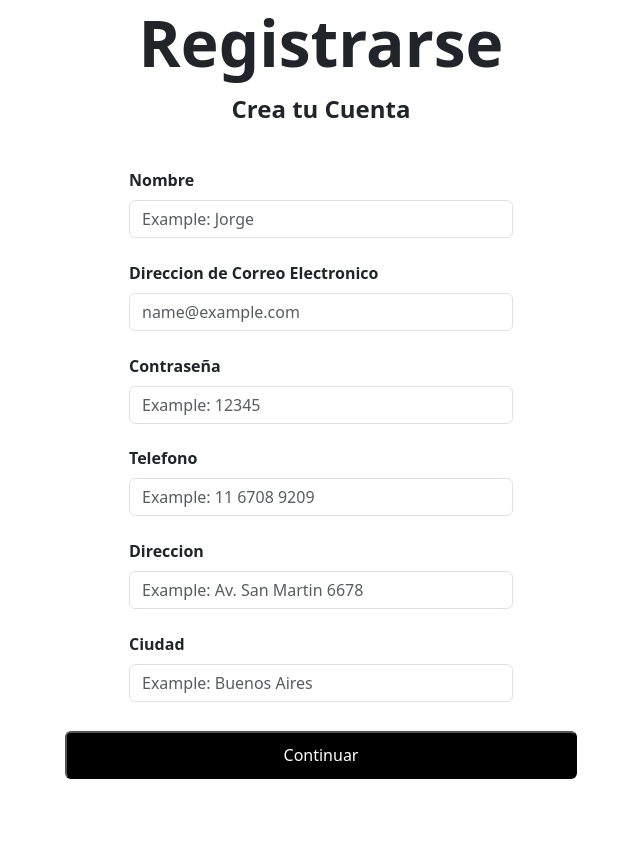
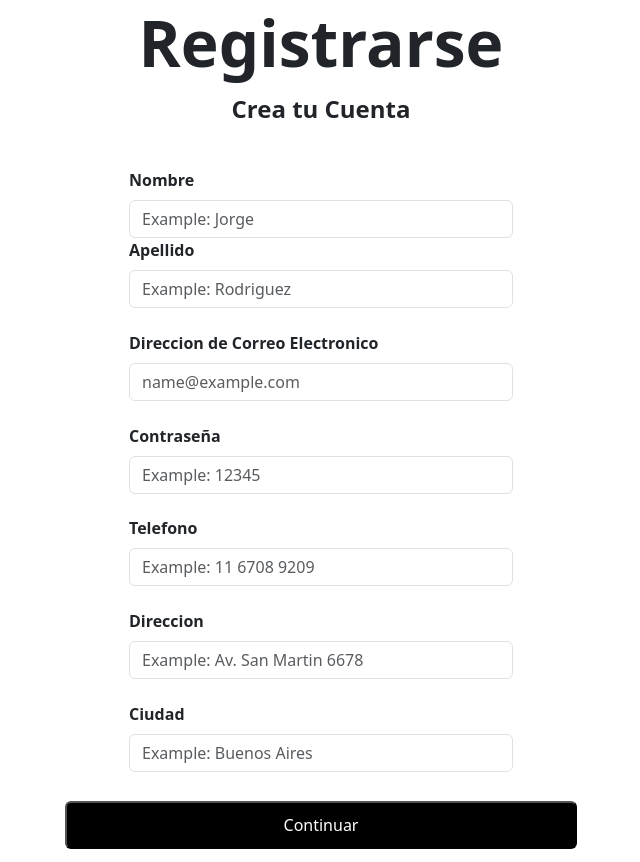
Before and after one commit to alexisbilliet/Capicua-Base_de_Datos-, a PHP site: page /Registrarse.php in a window 1280 px wide. Shown: the part 95-957 px from the top of the page, without its empty margins (319-959 px from the left). Before the commit the page ends 874 px from the top, so only its background shows below. Run offline with PHP 8.4, Linux system fonts and the light colour scheme.

Commit message:
Refactor registration form with name and surname fields

```diff
--- a/mi_proyecto/Registrarse.php
+++ b/mi_proyecto/Registrarse.php
@@ -63,10 +63,17 @@
     </div>
 
     <form class= "containerpadre" action="php/logica_registrarse.php" method="POST">
-        <div class="form-field">
-            <label for="nombre" class="form-label">Nombre</label>
-            <input type="text" class="form-control" id="nombre" name="nombre" placeholder="Example: Jorge" autocomplete="name" required>
-        </div>
+        <div class="form-field" id="divNA">
+            <div class="nombreapellido">
+              <label for="nombre" class="form-label">Nombre</label>
+              <input type="text" class="form-control" id="nombre" name="nombre" placeholder="Example: Jorge" autocomplete="given-name" required>
+            </div>
+            <div class="nombreapellido">
+              <label for="nombre" class="form-label">Apellido</label>
+              <input type="text" class="form-control" id="nombre" name="apellido" placeholder="Example: Rodriguez" autocomplete="family-name" required>
+            </div>
+         </div>
+
 
         <div class="form-field">
             <label for="correo" class="form-label">Direccion de Correo Electronico</label>
@@ -80,7 +87,7 @@
 
         <div class="form-field">
             <label for="telefono" class="form-label">Telefono</label>
-            <input type="tel" class="form-control" id="telefono" name="telefono" placeholder="Example: 11 6708 9209" autocomplete="tel" required>
+            <input class="form-control" id="telefono" name="telefono" placeholder="Example: 11 6708 9209" autocomplete="tel" required>
         </div>
 
         <div class="form-field">
```
